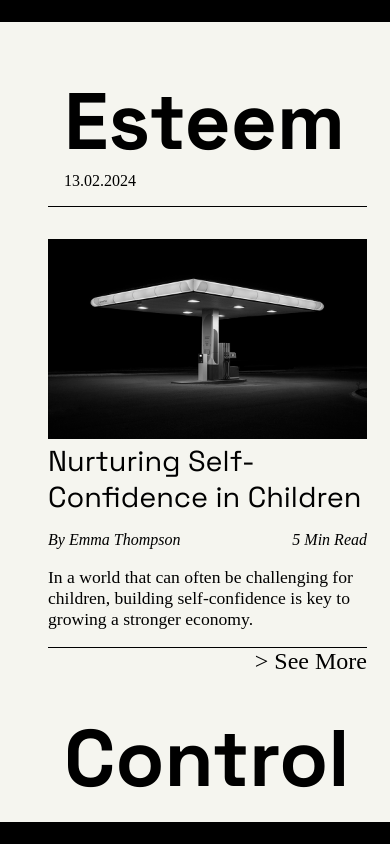
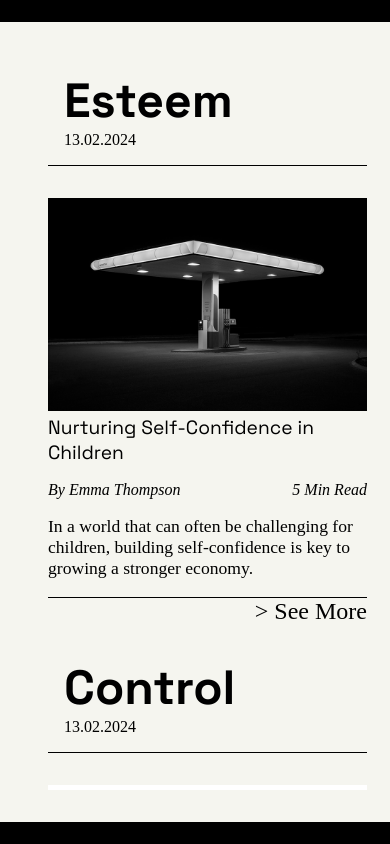
Before and after one commit to V014/15teps, a plain HTML site: page index.html in a window 390 px wide. Drawn offline with Linux system fonts and the light colour scheme.

Commit message:
updated image styling

```diff
--- a/css/style.css
+++ b/css/style.css
@@ -41,7 +41,7 @@ body {
 
 .article-content img {
     width: 100%;
-    max-height: 200px;
+    /* max-height: 200px; */
     filter: grayscale(1);
 }
 
@@ -174,4 +174,12 @@ body {
     .suggested-articles {
         width: 90vw;
     }
+
+    .article-header .bigTitle {
+        font-size: 3rem;
+    }
+
+    .article-content h3 {
+        font-size: 1.2rem;
+    }
 }
```
